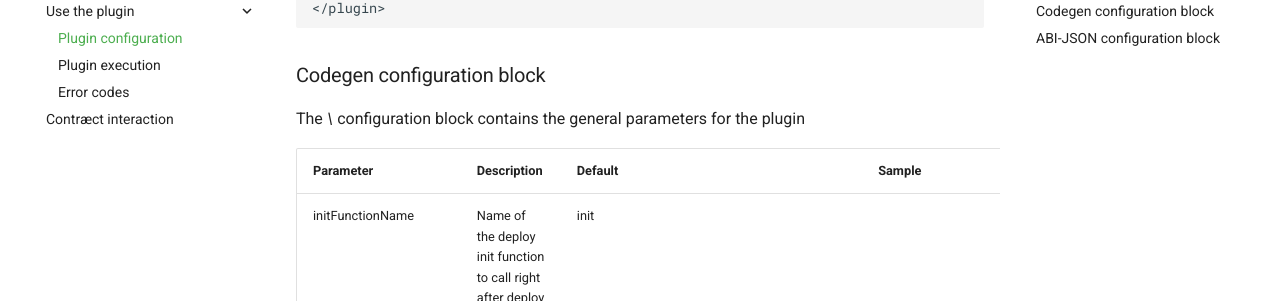
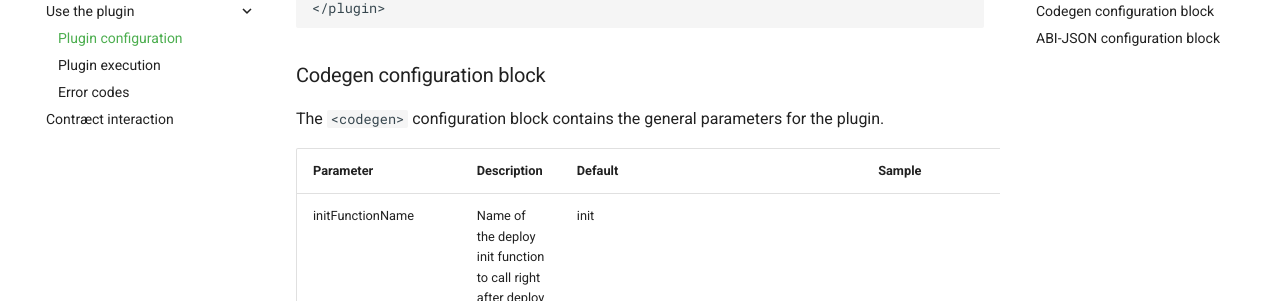
Before and after one commit to kryptokrauts/contraect-maven-plugin, an MkDocs documentation site: the page built from docs/use-the-plugin/plugin-configuration.md, in a window 1280 px wide and 900 px high, scrolled down 675 px. Shown: the part 151-452 px from the top of the window. Built offline with MkDocs 1.6.1 and Material for MkDocs 9.7.7, drawn with Linux system fonts in a browser that asks for light colours; comment, search, counter and statistics services are not loaded.

Commit message:
Update docs/use-the-plugin/plugin-configuration.md
Co-authored-by: Marco Walz <8124114+marc0olo@users.noreply.github.com>

````diff
--- a/docs/use-the-plugin/plugin-configuration.md
+++ b/docs/use-the-plugin/plugin-configuration.md
@@ -29,7 +29,7 @@ This is an example for the minimal required configuration that only provides the
 ```
 
 ### Codegen configuration block
-The *\<codegen>* configuration block contains the general parameters for the plugin
+The `<codegen>` configuration block contains the general parameters for the plugin.
 
 | Parameter                                                                               | Description                                                               | Default                                          | Sample                                                          |
 | --------------------------------------------------------------------------------------- | ------------------------------------------------------------------------- | ------------------------------------------------ | --------------------------------------------------------------- |
````
